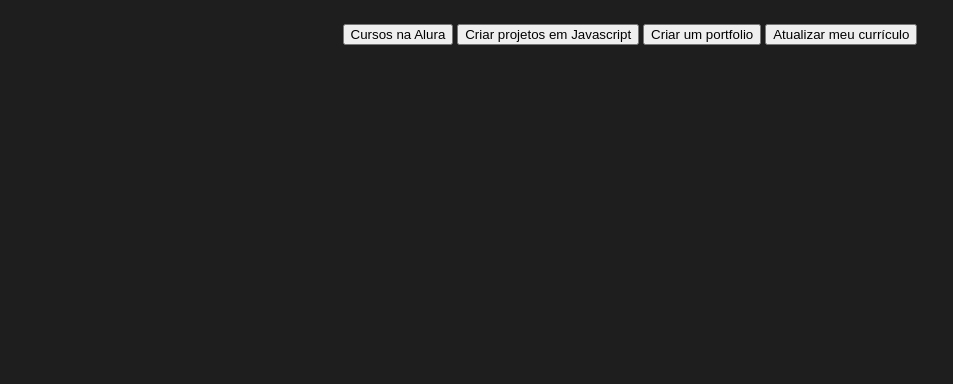
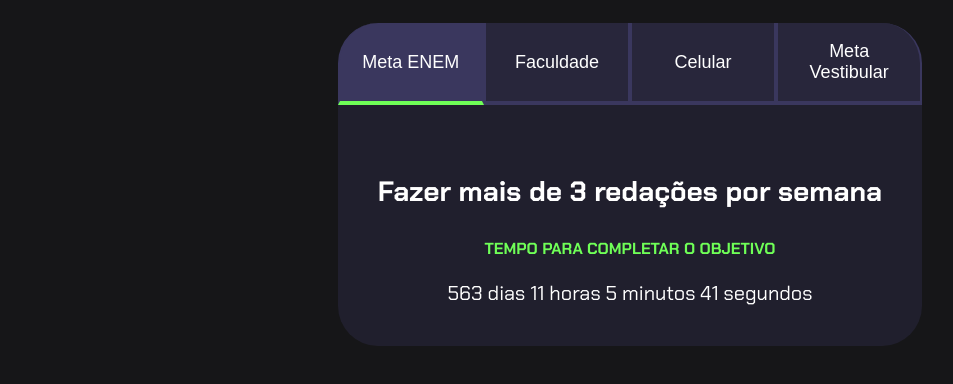
Before and after one commit to kahfogaca06/kamilyaula, a plain HTML site: page index.html in a window 1280 px wide. Shown: the part 80-464 px from the top of the page, without its empty margins (10-963 px from the left). Drawn offline with Linux system fonts and the light colour scheme.

Commit message:
Add files via upload

```diff
--- a/index.html
+++ b/index.html
@@ -1,22 +1,48 @@
 <!DOCTYPE html>
 <html lang="pt-br">
-
 <head>
-    <meta charset="UTF-8">
-    <meta name="viewport" content="width=device-width, initial-scale=1.0">
-    <title>Meus objetivos do ano</title>
-    <link rel="stylesheet" href="style.css">
+  <meta charset="UTF-8">
+  <meta name="viewport" content="width=device-width, initial-scale=1.0">
+  <title>Meus objetivos do ano</title>
+  <link rel="stylesheet" href="style.css">
 </head>
-
 <body>
     <section class="conteudo-principal">
         <h2 class="titulo-principal">Meus Objetivos do ano<span>_</span></h2>
+        <div class="conteudo">
         <div class="botoes">
-            <button class="botao">Cursos na Alura</button>
-            <button class="botao">Criar projetos em Javascript</button>
-            <button class="botao">Criar um portfolio</button>
-            <button class="botao">Atualizar meu currículo</button>
+          <button class="botao ativo">Meta ENEM</button>
+          <button class="botao">Faculdade</button>
+          <button class="botao">Celular</button>
+          <button class="botao">Meta Vestibular</button>
         </div>
-    </section>
+        <div class="abas-textos">
+          <div class="aba-conteudo ativo">
+              <h3 class="aba-conteudo-titulo-principal">Fazer mais de 3 redações por semana</h3>
+              <h4 class="aba-conteudo-titulo-secundario">Tempo para completar o objetivo</h4>
+              <div class="contador"></div>
+          </div>
+      <div class="aba-conteudo">
+        <h3 class="aba-conteudo-titulo-principal">Passar no vestibular</h3>
+        <h4 class="aba-conteudo-titulo-secundario">Tempo para completar o objetivo</h4>
+        <div class="contador"></div>
+    </div>
+    <div class="aba-conteudo">
+      <h3 class="aba-conteudo-titulo-principal">Trocar de celular</h3>
+      <h4 class="aba-conteudo-titulo-secundario">Tempo para completar o objetivo</h4>
+      <div class="contador"></div>
+  </div>
+  <div class="aba-conteudo">
+    <h3 class="aba-conteudo-titulo-principal">Ter uma rotina de estudos</h3>
+    <h4 class="aba-conteudo-titulo-secundario">Tempo para completar o objetivo</h4>
+    <div class="contador"></div>
+</div>
+</div>
+</div>
+
+      </section>
+      <script src="main.js">
+
+      </script>
 </body>
 </html>
--- /dev/null
+++ b/main.js
@@ -0,0 +1,54 @@
+const botoes = document.querySelectorAll(".botao");
+const textos = document.querySelectorAll(".aba-conteudo");
+
+for (let i = 0; i < botoes.length; i++) {
+    botoes[i].onclick = function () {
+
+        for (let j = 0; j < botoes.length; j++) {
+            botoes[j].classList.remove("ativo");
+            textos[j].classList.remove("ativo");
+        }
+
+        botoes[i].classList.add("ativo");
+        textos[i].classList.add("ativo");
+    }
+}
+
+const contadores = document.querySelectorAll(".contador");
+const tempoObjetivo1 = new Date("2025-10-05T00:00:00");
+const tempoObjetivo2 = new Date("2025-01-05T00:00:00");
+const tempoObjetivo3 = new Date("2024-11-05T00:00:00");
+const tempoObjetivo4 = new Date("2024-05-05T00:00:00");
+
+const tempos = [tempoObjetivo1,tempoObjetivo2,tempoObjetivo3,tempoObjetivo4]
+
+function calculaTempo(tempoObjetivo) {
+    let tempoAtual = new Date();
+    let tempoFinal = tempoObjetivo - tempoAtual;
+    let segundos = Math.floor(tempoFinal / 1000);
+    let minutos = Math.floor(segundos / 60);
+    let horas = Math.floor(minutos / 60);
+    let dias = Math.floor(horas / 24);
+
+    segundos %= 60;
+    minutos %= 60;
+    horas %= 24;
+ if (tempoFinal > 0){
+     return dias + " dias " + horas + " horas " + minutos + " minutos " + segundos + " segundos";
+ } else {
+    return "Prazo Finalizado"
+ }
+}
+
+
+function atualizaCronometro(){
+        for (let i=0; i<contadores.length;i++){
+            contadores[i].textContent = calculaTempo(tempos[i]);
+        }
+}
+
+function comecaCronometro(){
+        atualizaCronometro();
+        setInterval(atualizaCronometro,1000)
+    }
+comecaCronometro();
--- a/style.css
+++ b/style.css
@@ -1,7 +1,7 @@
-@import url('https://fonts.googleapis.com/css2?family=Chakra+Petch:wght@400;700&display=swap');
+@import url('https://fonts.googleapis.com/css?family=Chakra+Petch:wght@400;700&display=swap');
 
 :root {
-    --cor-de-fundo: #1E1E1E;
+  --cor-de-fundo: #161618;
   --verde: #6FFF57;
   --branco: #FFFFFF;
   --botao-ativo: #3A375E;
@@ -31,7 +31,73 @@ body {
     font-size: 32px;
   }
 
+
+  .botao {
+    font-family: "Crakra Petch", sans-serif;
+    background-color: var(--botao-inativo);
+    color: var(--branco);
+    display: flex;
+    justify-content: center;
+    padding: 1em;
+    font-size: 18px;
+    align-items: center;
+    width: 100%;
+    border-bottom: 4px solid var(--botao-ativo);
+    border-left: 2px solid var(--botao-ativo);
+    border-right: 2px solid var(--botao-ativo);
+    border-top: none;
+}
+
 .titulo-principal span {
     color: var(--verde);
 }
-.botao {font-family: ;}
+
+.ativo.botao{
+    background-color: var(--botao-ativo);
+    border-bottom: 4px solid var(--verde);
+    }
+
+.abas-textos{
+    background-color: var(--texto-fundo);
+    padding: 40px;
+    border-radius: 0 0 40px 40px;
+}
+
+.aba-conteudo.ativo{
+    display: block;
+}
+
+.aba-conteudo{
+    display: none;
+}
+
+.aba-conteudo-titulo-principal{
+    font-size: 28px;
+    text-align: center;
+}
+
+.aba-conteudo-titulo-secundario{
+    text-align: center;
+    color: var(--verde);
+    text-transform: uppercase;
+}
+
+.contador{
+    font-size: 20px;
+    text-align: center;
+}
+
+
+@media screen and (min-width: 768px) {
+    .botoes {
+        display: flex;
+    }
+
+    .botao:first-child {
+        border-radius: 40px 0 0 0;
+    }
+
+    .botao:last-child {
+        border-radius: 0 40px 0 0;
+    }
+}
```
Also changed, not shown: 1 other file. Lines whose indentation alone changed are shown as unchanged.
